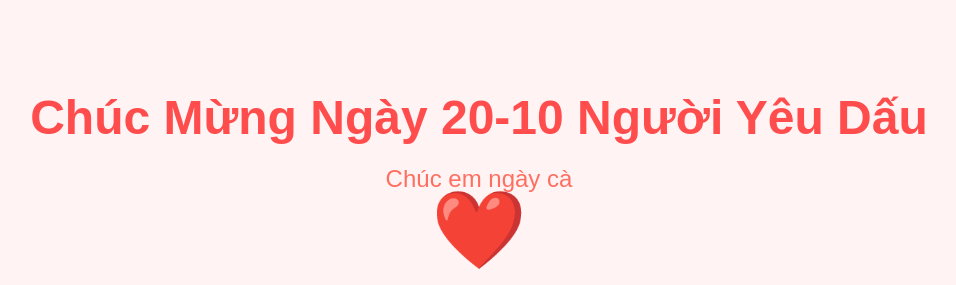
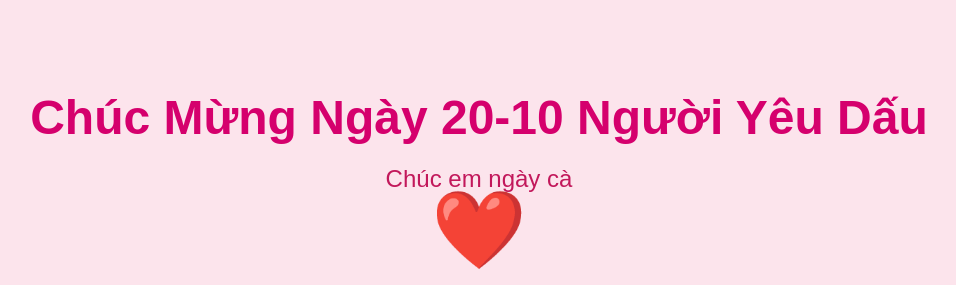
Before and after one commit to nguyenlehuy47/tangem20thang10, a plain HTML site: page index.html in a window 1280 px wide. Both pictures are taken after a click on the button "Xem Lời Chúc". Shown: the top 285 px of the page, without its empty margins (161-1117 px from the left). Drawn offline with Linux system fonts and the light colour scheme.

Commit message:
Update index.html

```diff
--- a/index.html
+++ b/index.html
@@ -7,30 +7,30 @@
     <style>
     body {
     font-family: 'Arial', sans-serif;
-    background-color: #fff3f3; /* Màu nền hồng nhạt */
+    background-color: #fce4ec; /* Màu nền hồng nhạt */
     text-align: center;
     padding: 50px;
 }
 
     h1 {
-    color: #ff4d4d; /* Đỏ tươi cho tiêu đề */
+    color: #d5006d; /* Màu hồng đậm cho tiêu đề */
     font-size: 3rem;
     margin-bottom: 20px;
     animation: fadeIn 2s ease-in-out;
 }
       .message {
-    color: #ff6f61; /* Màu cam nhạt cho các lời chúc */
+    color: #c2185b; /* Màu hồng cho các lời chúc */
     font-size: 1.5rem;
     margin-top: 20px;
     display: none;
 }
 
-        .heart {
-            color: #ff4757;
-            font-size: 4rem;
-            animation: beat 1s infinite alternate;
-            display: none;
-        }
+       .heart {
+    color: #ff4081; /* Màu hồng cho trái tim */
+    font-size: 4rem;
+    animation: beat 1s infinite alternate;
+    display: none;
+}
 
         img {
             margin-top: 20px;
```
